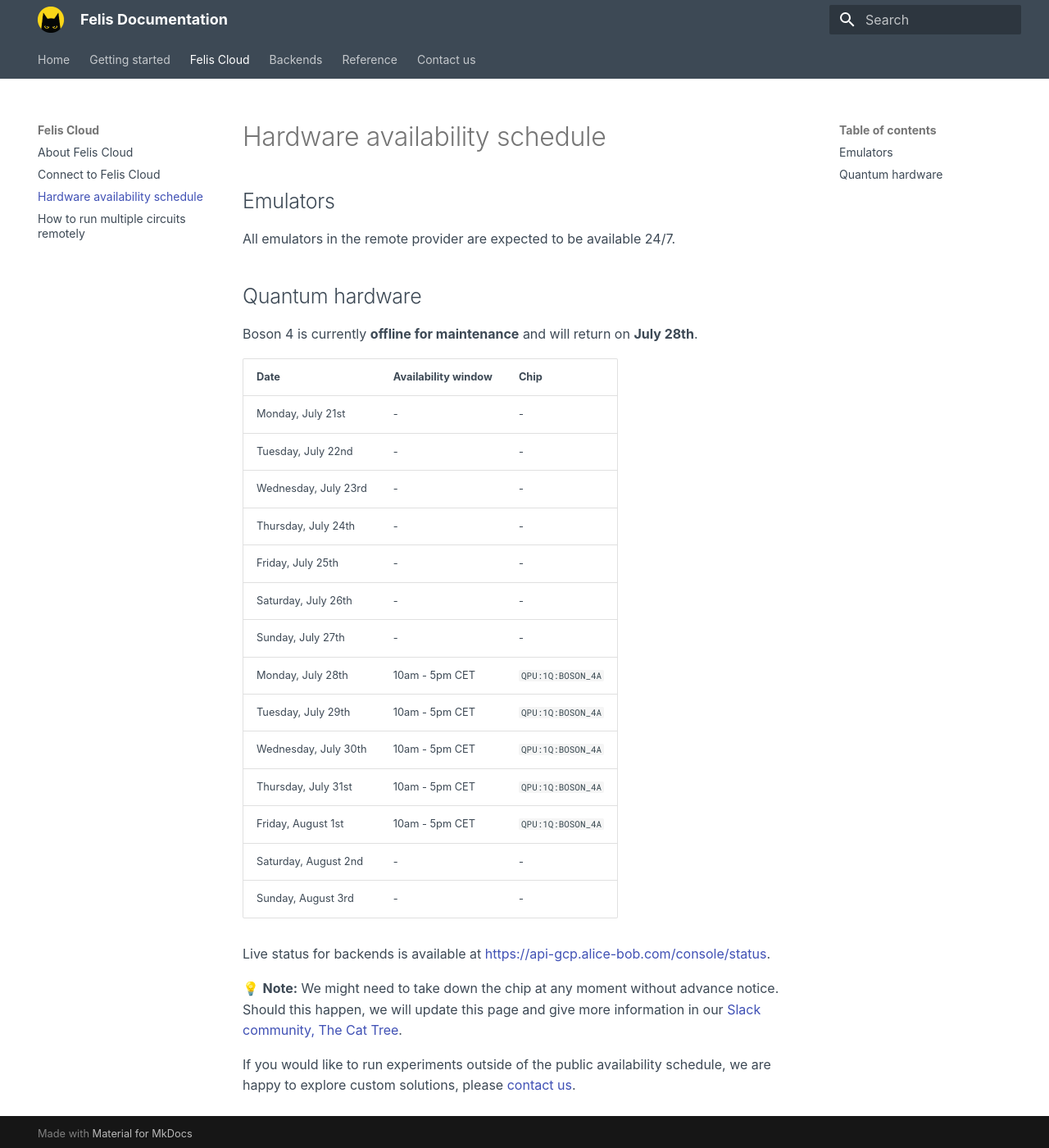
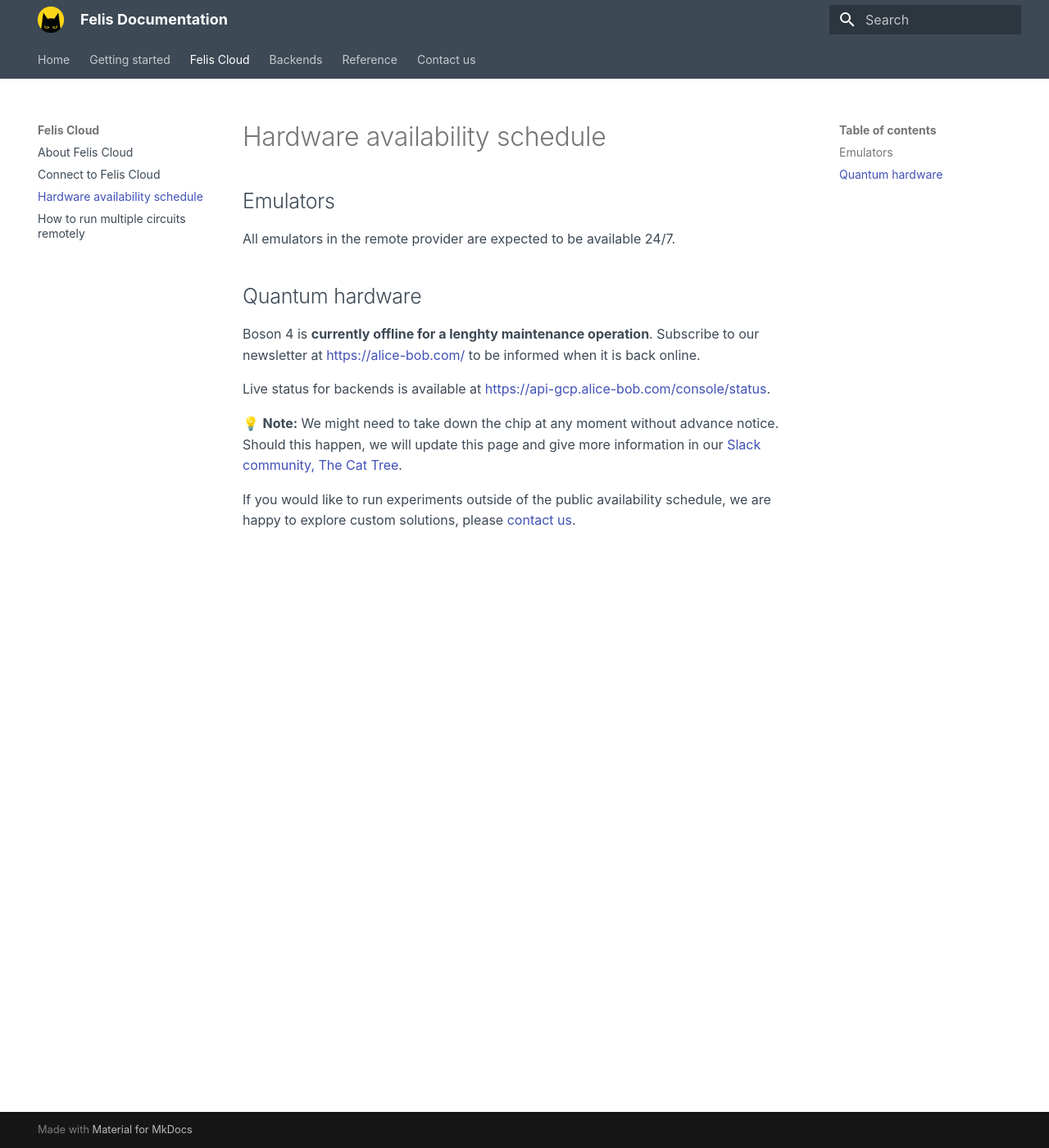
Before and after one commit to Alice-Bob-SW/felis, an MkDocs documentation site: the page built from docs/felis_cloud/hardware_availability_schedule.md, in a window 1280 px wide and 1400 px high. Shown: the whole window at 82% size. Built offline with MkDocs 1.6.1 and Material for MkDocs 9.7.7, drawn with Linux system fonts in a browser that asks for light colours.

Commit message:
Updated schedule

```diff
--- a/docs/felis_cloud/hardware_availability_schedule.md
+++ b/docs/felis_cloud/hardware_availability_schedule.md
@@ -6,24 +6,7 @@
 
 ## Quantum hardware
 
-Boson 4 is currently **offline for maintenance** and will return on **July 28th**.
-
-| Date | Availability window | Chip |
-| --- | --- | --- |
-| Monday, July 21st | - | - |
-| Tuesday, July 22nd | - | - |
-| Wednesday, July 23rd | - | - |
-| Thursday, July 24th | - | - |
-| Friday, July 25th | - | - |
-| Saturday, July 26th | - | - |
-| Sunday, July 27th | - | - |
-| Monday, July 28th | 10am - 5pm CET | `QPU:1Q:BOSON_4A` |
-| Tuesday, July 29th | 10am - 5pm CET | `QPU:1Q:BOSON_4A` |
-| Wednesday, July 30th | 10am - 5pm CET | `QPU:1Q:BOSON_4A` |
-| Thursday, July 31st | 10am - 5pm CET | `QPU:1Q:BOSON_4A` |
-| Friday, August 1st | 10am - 5pm CET | `QPU:1Q:BOSON_4A` |
-| Saturday, August 2nd | - | - |
-| Sunday, August 3rd | - | - |
+Boson 4 is **currently offline for a lenghty maintenance operation**. Subscribe to our newsletter at [https://alice-bob.com/](https://alice-bob.com/) to be informed when it is back online.
 
 Live status for backends is available at [https://api-gcp.alice-bob.com/console/status](https://api-gcp.alice-bob.com/console/status).
 
```
